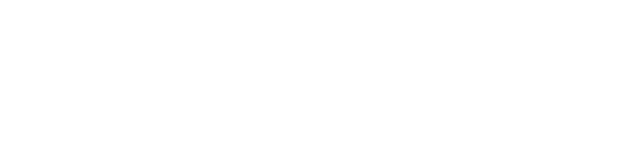
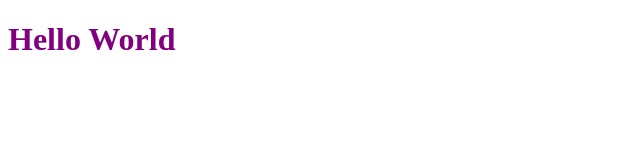
Before and after one commit to avnkiah/Test, a plain HTML site: page Index.html in a window 1280 px wide. Shown: the whole page, without its empty margins (0-640 px from the left). Drawn offline with Linux system fonts and the light colour scheme.

Commit message:
Add purple heading with some text
Shakeel chose the color

```diff
--- a/Index.html
+++ b/Index.html
@@ -6,6 +6,6 @@
     <title>Hello</title>
 </head>
 <body>
-
+  <h1 style="color: purple">Hello World</h1>
 </body>
 </html>
```
